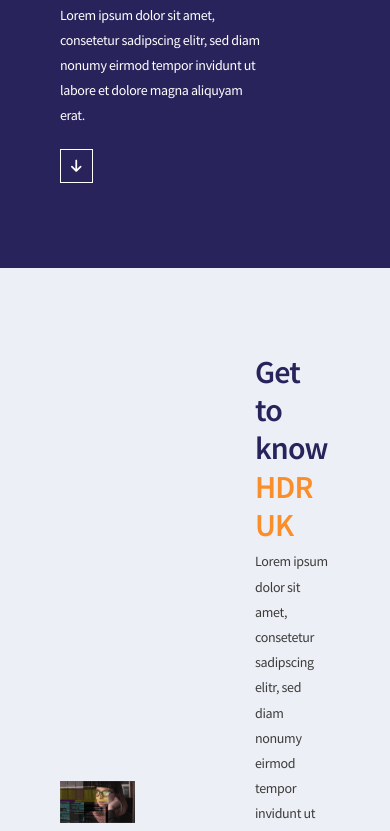
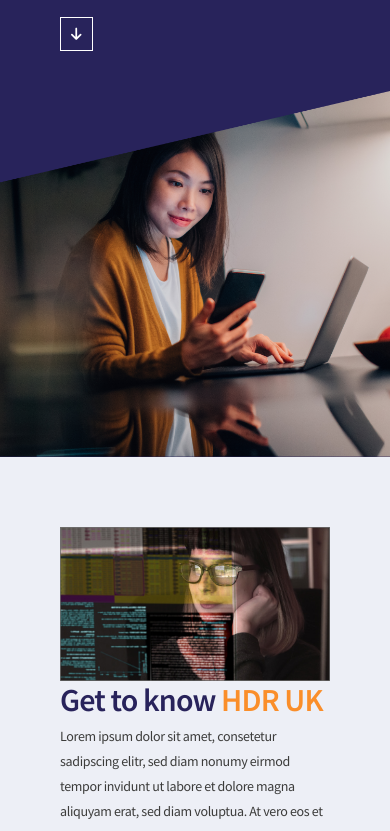
Before and after one commit to herebegregs/ECircus_Test, a plain HTML site: page index.html in a window 390 px wide. Shown: the part 388-1219 px from the top of the page. Drawn offline with nearby package versions, Linux system fonts and the light colour scheme.

Commit message:
Initial mobile pass

```diff
--- a/css/app.scss
+++ b/css/app.scss
@@ -325,14 +325,6 @@ p {
 /* ------------------- */
 /* -- SWIPER STYLES --*/
 /* ----------------- */
-/* ------------------------------*/
-/* ------- MEDIA QUERIES --------*/
-/* ------------------------------*/
-/* MOBILE */
-@media only screen and (max-width: 640px) {
-}
-
-
 /* OVERRIDES */
 
 .preload * {
@@ -463,3 +455,26 @@ ul {
 footer {
   height: 145px;
 }
+
+
+/* ------------------------------*/
+/* ------- MEDIA QUERIES --------*/
+/* ------------------------------*/
+/* MOBILE */
+@media only screen and (max-width: 640px) {
+  .section {
+    flex-direction: column;
+  }
+
+.v-gutter {
+  padding-top: 60px;
+  padding-bottom: 40px;;
+}
+
+  .flex-container {
+    flex-direction: column;
+    figure {
+      margin-top: 10px;
+    }
+  }
+}
--- a/index.html
+++ b/index.html
@@ -24,9 +24,11 @@
         <p class="white t_margin_2 b_margin_2">Lorem ipsum dolor sit amet, consetetur sadipscing elitr, sed diam nonumy eirmod tempor invidunt ut labore et dolore magna aliquyam erat.</p>
         <a class="btn down-arrow white" href="#"></a>
       </article>
-      <figure class="flex-fill">
+      <picture class="flex-fill">
+        <source media="(max-width: 640px)" srcset="images/hero-image-mobile.png">
+        <source media="(min-width: 641px)" srcset="images/hero-image-desktop.png" >
         <img src="images/hero-image-desktop.png" />
-      </figure>
+      </picture>
     </section>
     <section class="section bg-tertiary flex-container align-middle v-gutter">
       <figure class="flex-fill l_padding_6 r_padding_6">
--- a/js/app.js
+++ b/js/app.js
@@ -10,10 +10,27 @@ document.addEventListener("DOMContentLoaded", function(){
 
       const swiper = new Swiper('.swiper-container', {
         loop: false,
-        slidesPerGroup: 4,
-        loopFillGroupWithBlank: true,
-        slidesPerView: 4,
-        spaceBetween: 20,
+        breakpoints: {
+            991: {
+                slidesPerGroup: 4,
+                loopFillGroupWithBlank: true,
+                slidesPerView: 4,
+                spaceBetween: 20,
+            },
+            768: {
+                slidesPerGroup: 3,
+                loopFillGroupWithBlank: true,
+                slidesPerView: 3,
+                spaceBetween: 20,
+            },
+            640: {
+                slidesPerGroup: 2,
+                loopFillGroupWithBlank: true,
+                slidesPerView: 2,
+                spaceBetween: 20,
+            }
+        },
+        slidesPerView: 1,
         pagination: {
           el: '.swiper-pagination',
         },
```
Also changed, not shown: css/app.css, 1 other file.
